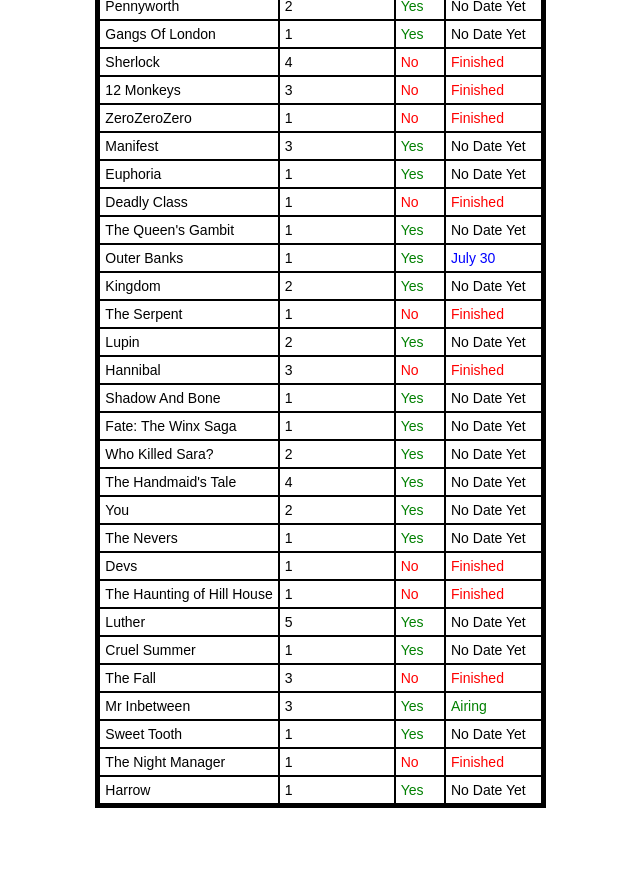
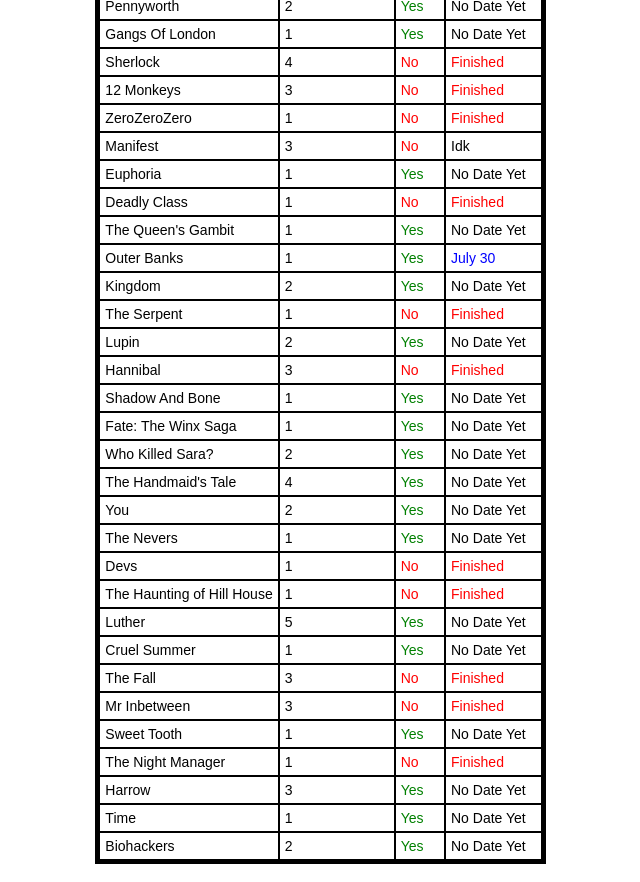
Before and after one commit to pm-franco/pm-franco.github.io, a plain HTML site: page index.html in a window 1280 px wide. Shown: the part 300-1182 px from the top of the page, without its empty margins (154-794 px from the left). Before the commit the page ends 1126 px from the top, so only its background shows below. Drawn offline with Linux system fonts and the light colour scheme.

Commit message:
Update index.html

```diff
--- a/index.html
+++ b/index.html
@@ -120,254 +120,230 @@
                     </thead>
                     <tbody>
                         <tr>
-
                             <td>Jack Ryan</td>
                             <td>2</td>
                             <td style="color:green;">Yes</td>
                             <td>No Date Yet</td>
                         </tr>
                         <tr>
-
                             <td>Condor</td>
                             <td>2</td>
                             <td style="color:green;">Yes</td>
                             <td>No Date Yet</td>
                         </tr>
                         <tr>
-
                             <td>Godfather Of Harlem</td>
                             <td>1</td>
                             <td style="color:green;">Yes</td>
                             <td style="color:green;">Airing</td>
                         </tr>
                         <tr>
-
                             <td>Hunters</td>
                             <td>1</td>
                             <td style="color:green;">Yes</td>
                             <td>No Date Yet</td>
                         </tr>
                         <tr>
-
                             <td>Warrior</td>
                             <td>2</td>
                             <td style="color:green;">Yes</td>
                             <td>No Date Yet</td>
                         </tr>
                         <tr>
-
                             <td>Wu Assassins</td>
                             <td>1</td>
                             <td style="color:green;">Yes</td>
                             <td>No Date Yet</td>
                         </tr>
                         <tr>
-
                             <td>Jett</td>
                             <td>1</td>
                             <td style="color:green;">Yes</td>
                             <td>No Date Yet</td>
                         </tr>
                         <tr>
-
                             <td>Pennyworth</td>
                             <td>2</td>
                             <td style="color:green;">Yes</td>
                             <td>No Date Yet</td>
                         </tr>
                         <tr>
-
                             <td>Gangs Of London</td>
                             <td>1</td>
                             <td style="color:green;">Yes</td>
                             <td>No Date Yet</td>
                         </tr>
                         <tr>
-
                             <td>Sherlock</td>
                             <td>4</td>
                             <td style="color:red;">No</td>
                             <td style="color:red;">Finished</td>
                         </tr>
                         <tr>
-
                             <td>12 Monkeys</td>
                             <td>3</td>
                             <td style="color:red;">No</td>
                             <td style="color:red;">Finished</td>
                         </tr>
                         <tr>
-
                             <td>ZeroZeroZero</td>
                             <td>1</td>
                             <td style="color:red;">No</td>
                             <td style="color:red;">Finished</td>
                         </tr>
                         <tr>
-
                             <td>Manifest</td>
                             <td>3</td>
-                            <td style="color:green;">Yes</td>
-                            <td>No Date Yet</td>
+                            <td style="color:red;">No</td>
+                            <td>Idk</td>
                         </tr>
                         <tr>
-
                             <td>Euphoria</td>
                             <td>1</td>
                             <td style="color:green;">Yes</td>
                             <td>No Date Yet</td>
                         </tr>
                         <tr>
-
                             <td>Deadly Class</td>
                             <td>1</td>
                             <td style="color:red;">No</td>
                             <td style="color:red;">Finished</td>
                         </tr>
                         <tr>
-
                             <td>The Queen's Gambit</td>
                             <td>1</td>
                             <td style="color:green;">Yes</td>
                             <td>No Date Yet</td>
                         </tr>
                         <tr>
-
                             <td>Outer Banks</td>
                             <td>1</td>
                             <td style="color:green;">Yes</td>
                             <td style="color:blue;">July 30</td>
                         </tr>
                         <tr>
-
                             <td>Kingdom</td>
                             <td>2</td>
                             <td style="color:green;">Yes</td>
                             <td>No Date Yet</td>
                         </tr>
                         <tr>
-
                             <td>The Serpent</td>
                             <td>1</td>
                             <td style="color:red;">No</td>
                             <td style="color:red;">Finished</td>
                         </tr>
                         <tr>
-
                             <td>Lupin</td>
                             <td>2</td>
                             <td style="color:green;">Yes</td>
                             <td>No Date Yet</td>
                         </tr>
                         <tr>
-
                             <td>Hannibal</td>
                             <td>3</td>
                             <td style="color:red;">No</td>
                             <td style="color:red;">Finished</td>
                         </tr>
                         <tr>
-
                             <td>Shadow And Bone</td>
                             <td>1</td>
                             <td style="color:green;">Yes</td>
                             <td>No Date Yet</td>
                         </tr>
                         <tr>
-
                             <td>Fate: The Winx Saga</td>
                             <td>1</td>
                             <td style="color:green;">Yes</td>
                             <td>No Date Yet</td>
                         </tr>
                         <tr>
-
                             <td>Who Killed Sara?</td>
                             <td>2</td>
                             <td style="color:green;">Yes</td>
                             <td>No Date Yet</td>
                         </tr>
                         <tr>
-
                             <td>The Handmaid's Tale</td>
                             <td>4</td>
                             <td style="color:green;">Yes</td>
                             <td>No Date Yet</td>
                         </tr>
                         <tr>
-
                             <td>You</td>
                             <td>2</td>
                             <td style="color:green;">Yes</td>
                             <td>No Date Yet</td>
                         </tr>
                         <tr>
-
                             <td>The Nevers</td>
                             <td>1</td>
                             <td style="color:green;">Yes</td>
                             <td>No Date Yet</td>
                         </tr>
                         <tr>
-
                             <td>Devs</td>
                             <td>1</td>
                             <td style="color:red;">No</td>
                             <td style="color:red;">Finished</td>
                         </tr>
                         <tr>
-
                             <td>The Haunting of Hill House</td>
                             <td>1</td>
                             <td style="color:red;">No</td>
                             <td style="color:red;">Finished</td>
                         </tr>
                         <tr>
-
                             <td>Luther</td>
                             <td>5</td>
                             <td style="color:green;">Yes</td>
                             <td>No Date Yet</td>
                         </tr>
                         <tr>
-
                             <td>Cruel Summer</td>
                             <td>1</td>
                             <td style="color:green;">Yes</td>
                             <td>No Date Yet</td>
                         </tr>
                         <tr>
-
                             <td>The Fall</td>
                             <td>3</td>
                             <td style="color:red;">No</td>
                             <td style="color:red;">Finished</td>
                         </tr>
                         <tr>
-
                             <td>Mr Inbetween</td>
                             <td>3</td>
-                            <td style="color:green;">Yes</td>
-                            <td style="color:green;">Airing</td>
+                            <td style="color:red;">No</td>
+                            <td style="color:red;">Finished</td>
                         </tr>
                         <tr>
-
                             <td>Sweet Tooth</td>
                             <td>1</td>
                             <td style="color:green;">Yes</td>
                             <td>No Date Yet</td>
                         </tr>
                         <tr>
-
                             <td>The Night Manager</td>
                             <td>1</td>
                             <td style="color:red;">No</td>
                             <td style="color:red;">Finished</td>
                         </tr>
                         <tr>
-
                             <td>Harrow</td>
+                            <td>3</td>
+                            <td style="color:green;">Yes</td>
+                            <td>No Date Yet</td>
+                        </tr>
+                        <tr>
+                            <td>Time</td>
                             <td>1</td>
+                            <td style="color:green;">Yes</td>
+                            <td>No Date Yet</td>
+                        </tr>
+                        <tr>
+                            <td>Biohackers</td>
+                            <td>2</td>
                             <td style="color:green;">Yes</td>
                             <td>No Date Yet</td>
                         </tr>
```
